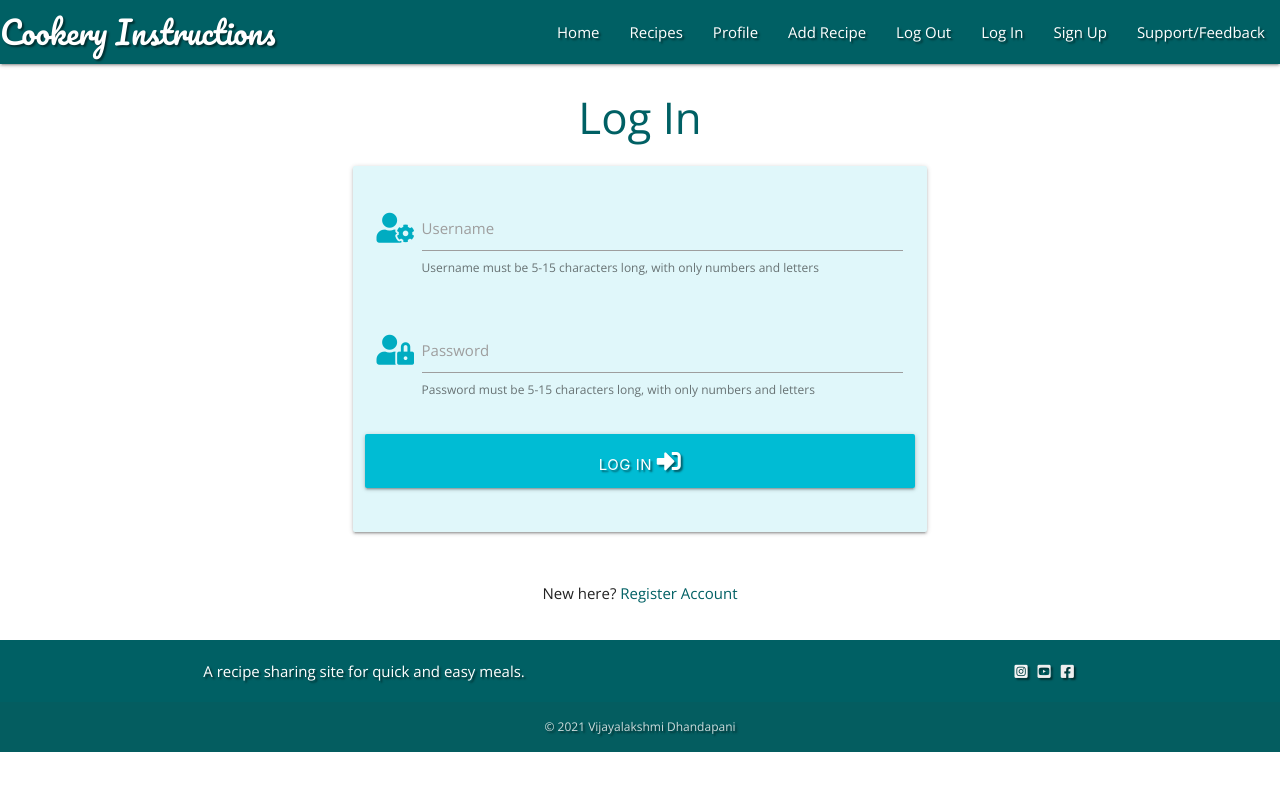
After one commit to Code-Institute-Submissions/ms3-cookery-instructions_AugResub, a Flask app: page /login in a window 1280 px wide. The commit adds this page. Run offline with Flask 2, Linux system fonts and the light colour scheme; some libraries are stand-ins or nearby versions.

Commit message:
add login functionality

```diff
--- a/app.py
+++ b/app.py
@@ -31,6 +31,35 @@ def contact():
         return redirect(url_for("get_home"))
     return render_template("contact.html")
 
+
+@app.route("/login", methods=["GET", "POST"])
+def login():
+    if request.method == "POST":
+        # check if username exists in db
+        existing_user = mongo.db.users.find_one(
+            {"username": request.form.get("username").lower()})
+
+        if existing_user:
+            # ensure hashed password matches user input
+            if check_password_hash(
+                    existing_user["password"], request.form.get("password")):
+                session["user"] = request.form.get("username").lower()
+                flash("Welcome, {}".format(
+                     request.form.get("username")))
+                return redirect(url_for(
+                    "profile", username=session["user"]))
+            else:
+                # invalid password match
+                flash("Incorrect Username and/or Password")
+                return redirect(url_for("login"))
+
+        else:
+            # username doesn't exist
+            flash("Incorrect Username and/or Password")
+            return redirect(url_for("login"))
+
+    return render_template("login.html")
+
 if __name__ == "__main__":
     app.run(host=os.environ.get("IP"),
             port=int(os.environ.get("PORT")),
--- a/templates/base.html
+++ b/templates/base.html
@@ -52,7 +52,7 @@
                             <li><a href="#">Add Recipe</a></li>
                             <li><a href="#">Log Out</a></li>
 
-                            <li><a href="#">Log In</a></li>
+                            <li><a href="{{ url_for('login') }}">Log In</a></li>
                             <li><a href="#">Sign Up</a></li>
                             <li><a href="{{ url_for('contact') }}">Support/Feedback</a></li>
 
@@ -71,7 +71,7 @@
                 <li><a href="#">Add Recipe</a></li>
                 <li><a href="#">Log Out</a></li>
 
-                <li><a href="#">Log In</a></li>
+                <li><a href="{{ url_for('login') }}">Log In</a></li>
                 <li><a href="#">Sign Up</a></li>
                 <li><a href="{{ url_for('contact') }}">Support/Feedback</a></li>
 
--- a/templates/home.html
+++ b/templates/home.html
@@ -49,7 +49,7 @@
                 <!-- Button link to register.html -->
                 <div class="center-align">
                     <a href="#" class="btn-small">Register</a>
-                    <a href="#" class="btn-small">Login</a>
+                    <a href="{{ url_for('login') }}" class="btn-small">Login</a>
                 </div>
             </div>
             <!-- Text section: about Support or Feedback -->
--- /dev/null
+++ b/templates/login.html
@@ -0,0 +1,56 @@
+{% extends "base.html" %}
+{% block content %}
+
+    <h3 class="center-align cyan-text text-darken-4">Log In</h3>
+
+    <div class="container">
+        <div class="row">
+            <form class="col s12 m8 offset-m2" method="POST" action="{{ url_for('login') }}">
+                <div class="card-panel cyan lighten-5">
+                    <!--username-->
+                    <div class="row">
+                        <div class="input-field col s12">
+                            <i class="fas fa-user-cog prefix cyan-text text-darken-1"></i>
+                            <input id="username" name="username" type="text" minlength="5"
+                                maxlength="15" pattern="^[a-zA-Z0-9]{5,15}$" class="validate" required>
+                            <label for="username">Username</label>
+                             <span class="helper-text" data-error="Username must be 5-15 characters long, with only numbers and letters"
+                                data-success="Looks good!">
+                                    Username must be 5-15 characters long, with only numbers and letters
+                            </span>
+                        </div>
+                    </div>
+                    <!--password-->
+                    <div class="row">
+                        <div class="input-field col s12">
+                            <i class="fas fa-user-lock prefix cyan-text text-darken-1"></i>
+                            <input id="password" name="password" type="password" minlength="5"
+                                maxlength="15" pattern="^[a-zA-Z0-9]{5,15}$" class="validate" required>
+                            <label for="password">Password</label>
+                             <span class="helper-text" data-error="Password must be 5-15 characters long, with only numbers and letters"
+                                data-success="Looks good!">
+                                    Password must be 5-15 characters long, with only numbers and letters
+                            </span>
+                        </div>
+                    </div>
+                    <!--login-->
+                    <div class="row">
+                        <button type="submit" class="col s12 btn-large cyan text-shadow">
+                            Log In <i class="fas fa-sign-in-alt"></i>
+                        </button>
+                    </div>
+                </div>
+            </form>
+        </div>
+    </div>
+
+    <div class="row">
+        <div class="col s12">
+            <p class="center-align">
+                New here?
+                <a href="#" class="cyan-text text-darken-4">Register Account</a>
+            </p>
+        </div>
+    </div>
+
+{% endblock %}
```
